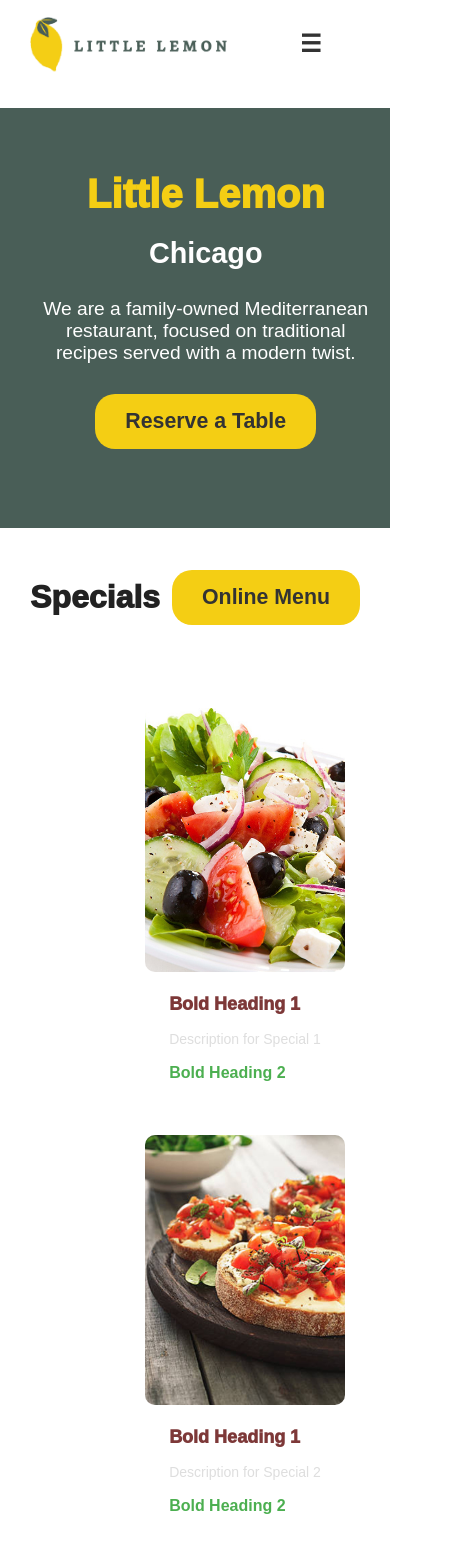
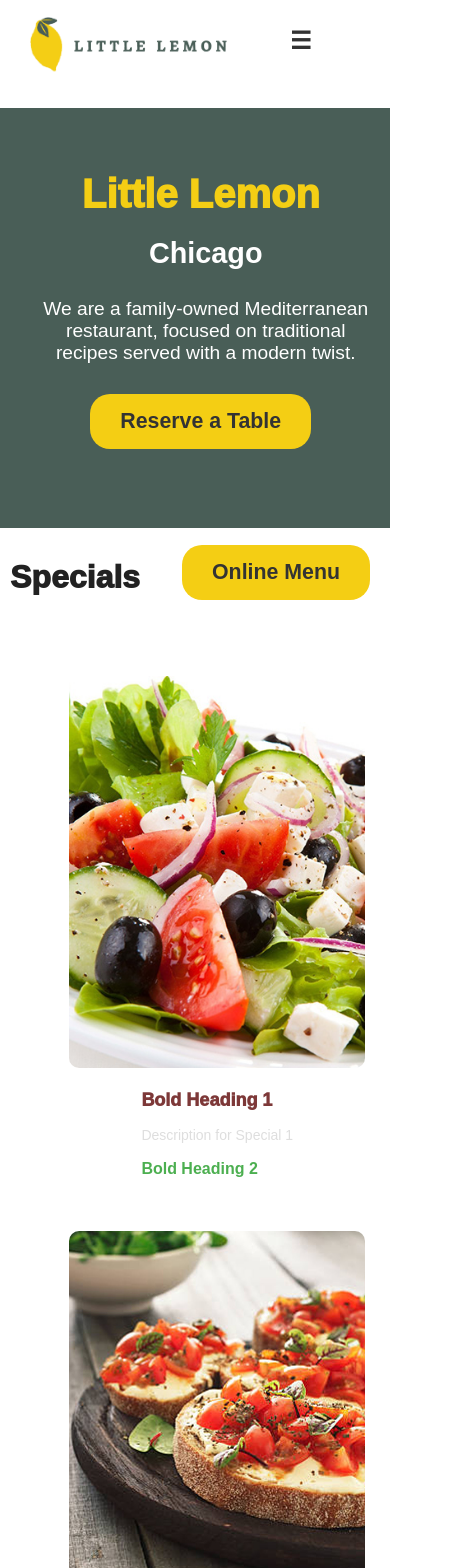
Before and after one commit to Richmelody/capstone, a React (Create React App) app in the folder my-react-boilerplate/: page / in a window 390 px wide. Shown: the top 1568 px of the page, 476 px wide, since content can reach past the window. Built offline with nearby package versions, Linux system fonts and the light colour scheme.

Commit message:
capstone move

```diff
--- a/my-react-boilerplate/src/components/styles/footer.css
+++ b/my-react-boilerplate/src/components/styles/footer.css
@@ -6,7 +6,7 @@
   border-top: 10px groove #495e57;
 }
 
-@media (max-width: 800px) {
+@media (max-width: 768px) {
   .footer {
     flex-wrap: wrap;
     text-align: center;
@@ -20,7 +20,7 @@
   padding-top: 85px; /* Add padding to the top to further shift the image down */
 }
 
-@media (max-width: 800px) {
+@media (max-width: 768px) {
   .footer img {
     width: 500%;
     margin: 0;
@@ -42,7 +42,7 @@
   margin: 1em;
   display: flex;
   flex-direction: column;
-  margin-left: 50px; /* Move to the right */
+  margin-left: 100px; /* Move to the right */
 }
 
 .nav h3 {
@@ -60,7 +60,19 @@
   margin-bottom: 0.5em;
 }
 
-@media (max-width: 800px) {
+.nav a {
+  color: black; /* Set text color to black */
+  text-decoration: none; /* Remove default underline */
+  border-bottom: 1px solid transparent; /* Add transparent bottom border */
+  text-decoration-skip-ink: auto; /* Ensure text-decoration skips ink */
+}
+
+.nav a:hover {
+  text-decoration: none; /* Remove default underline */
+  border-bottom: 1px solid black; /* Add bottom border on hover */
+  font-weight: bold; /* Make text bolder on hover */
+}
+@media (max-width: 768px) {
   .logo,
   .nav {
     width: 100%;
@@ -75,7 +87,8 @@
   margin: 1em;
   display: flex;
   flex-direction: column;
-  margin-right: auto; /* Move to the right */
+  margin-right: auto;
+  padding-right: 57px;
 }
 
 .contact h3 {
@@ -93,12 +106,13 @@
   margin-bottom: 0.5em;
 }
 
-@media (max-width: 800px) {
+@media (max-width: 768px) {
   .contact {
     width: 100%;
     justify-content: center;
     margin-left: 0;
     margin-right: 0;
+    padding-right: 0px;
   }
 }
 
@@ -125,7 +139,7 @@
   margin-bottom: 0.5em;
 }
 
-@media (max-width: 800px) {
+@media (max-width: 768px) {
   .socials {
     width: 100%;
     justify-content: center;
--- a/my-react-boilerplate/src/components/styles/main.css
+++ b/my-react-boilerplate/src/components/styles/main.css
@@ -163,6 +163,10 @@ button:hover {
   transition: 0.3s;
 }
 
+.specials {
+  position: relative; /* Set position to relative */
+  right: 4%; /* Shift the element 5% to the right */
+}
 .specials-images-container {
   display: flex; /* Container for images */
   justify-content: space-around; /* Distribute images evenly */
@@ -210,8 +214,49 @@ button:hover {
 /* Media Query for Smaller Screens */
 @media (max-width: 1120px) {
   .specials-section {
-    padding: 30px; /* Adjusted padding for smaller screens */
-    align-items: flex-start; /* Align items to the start of the flex container */
+    padding: 25px; /* Adjusted padding for smaller screens */
+    align-items: center; /* Center items horizontally */
+  }
+
+  h1 {
+    font-size: 32px; /* Reduced font size for smaller screens */
+    margin-bottom: 10px; /* Adjusted margin for spacing below h1 */
+    margin-right: 10px;
+  }
+
+  button {
+    margin-top: 5px; /* Adjusted margin for spacing between h1 and button */
+    margin-right: 10px;
+
+    margin-bottom: 5px; /* Adjusted margin for spacing between button and images */
+  }
+  .specials-images-container {
+    padding: 0; /* Remove padding for smaller screens */
+    display: flex; /* Display images in a flex container */
+    flex-wrap: wrap; /* Allow images to wrap to the next line */
+    justify-content: center; /* Center images horizontally */
+    width: 100%; /* Ensure images container takes full width */
+  }
+
+  .specials-image {
+    margin: 20px; /* Space around each image */
+    flex: 1 1 45%; /* Each image takes 45% width */
+    max-width: 400px; /* Limit maximum image width */
+  }
+
+  .specials-image:nth-child(3) {
+    flex: 1 1 100%; /* Third image takes full width */
+  }
+}
+
+@media (max-width: 798px) {
+  .specials {
+    position: relative; /* Set position to relative */
+    right: 7.5%; /* Shift the element 5% to the right */
+  }
+  .specials-section {
+    padding: 10px; /* Adjusted padding for smaller screens */
+    align-items: center; /* Center items horizontally */
   }
 
   h1 {
@@ -219,14 +264,20 @@ button:hover {
   }
 
   .specials-images-container {
-    padding: 0 15px; /* Adjusted padding for smaller screens */
+    padding: 0; /* Remove padding for smaller screens */
     flex-direction: column; /* Stack images vertically */
     align-items: center; /* Center items horizontally */
+    width: 100%; /* Ensure images container takes full width */
   }
 
   .specials-image {
     margin: 20px 0; /* Space around each image */
     align-items: center; /* Center items horizontally */
+    width: 100%; /* Make images take full width */
+  }
+
+  .specials-image img {
+    max-width: 400px; /* Limit maximum image width */
   }
 }
 
@@ -325,3 +376,41 @@ button:hover {
   margin: 0 20px;
   object-fit: cover;
 }
+
+@media (max-width: 1120px) {
+  .about {
+    flex-direction: column; /* Stack items vertically */
+    text-align: center; /* Center text */
+  }
+
+  .about-content {
+    margin-bottom: 30px; /* Add margin below text for spacing */
+  }
+
+  .about-content h4 {
+    font-size: 24px; /* Reduce font size for heading */
+  }
+
+  .about-content h5 {
+    font-size: 16px; /* Reduce font size for subheading */
+  }
+
+  .about-content p {
+    font-size: 14px; /* Reduce font size for paragraph */
+  }
+
+  .owners {
+    display: flex; /* Stack images horizontally */
+    justify-content: center; /* Center images horizontally */
+    align-items: center; /* Center images vertically */
+    margin-top: 20px; /* Adjust margin to separate text and images */
+  }
+
+  #chefs,
+  #restaurant {
+    width: 150px;
+    height: 150px;
+    border-radius: 50%;
+    margin: 0 10px; /* Adjust spacing between images */
+  }
+}
--- a/my-react-boilerplate/src/pages/HomePage.js
+++ b/my-react-boilerplate/src/pages/HomePage.js
@@ -44,6 +44,7 @@ const HomePage = () => {
             <h1>Specials</h1>
             <button>Online Menu</button>
           </div>
+          <div className="specials">
             <div className="specials-images-container">
               <div className="specials-image">
                 <img src={catsalad} alt="Special 1" />
@@ -69,6 +70,7 @@ const HomePage = () => {
                   <h1>Bold Heading 1</h1>
                   <p>Description for Special 3</p>
                   <h2>Bold Heading 2</h2>
+                </div>
               </div>
             </div>
           </div>
```
Lines whose indentation alone changed are shown as unchanged.
